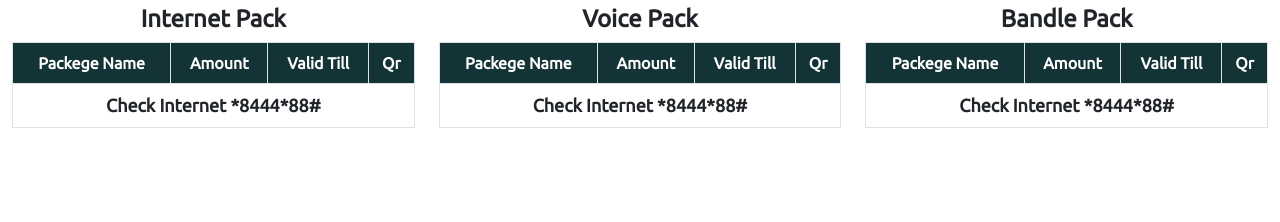
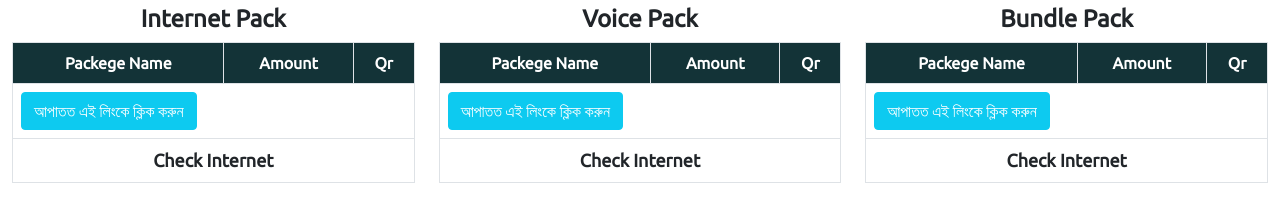
Before and after one commit to rahmatchy/bdoperatorpackege, a plain HTML site: page banglalink.html in a window 1280 px wide. Shown: the part 206-428 px from the top of the page. Drawn offline with Linux system fonts and the light colour scheme.

Commit message:
banglalink short add

```diff
--- a/banglalink.html
+++ b/banglalink.html
@@ -49,59 +49,86 @@
                 <h3 class="text-center fs-2 fw-bolder mb-2"> <img src="img/blink.jpg" alt="" width="70px"> &nbsp; Banglalink</h3>
                 <div class="col-md-4">
                     <h4 class="text-center fw-bold fs-4">Internet Pack</h4>
-                    <table class="table table-striped table-hover table-bordered">
-
+                    <table class="table table-hover table-bordered">
                         <thead class="text-center">
                             <th>Packege Name</th>
                             <th>Amount</th>
-                            <th>Valid Till</th>
                             <th>Qr</th>
                         </thead>
                         <tbody>
+                            <!-- <tr class="weekly">
+                                <td colspan="3"> Weekly Packs</td>
+                            </tr>
+
+                            <tr class="monthly">
+                                <td colspan="3"> Monthly Packs</td>
+                            </tr> -->
+                           <tr>
+                               <td colspan="3"> <button class="btn btn-info">
+                                   <a href="https://www.banglalink.net/en/prepaid/internet" target="_blank">আপাতত এই লিংকে ক্লিক করুন</a>
+                                </button></td>
+                           </tr>
 
                         </tbody>
                         <tfoot>
-                            <td colspan="4" class="table fw-bold text-center">Check Internet *8444*88#</td>
+                            <td colspan="3" class="table fw-bold text-center">Check Internet </td>
                         </tfoot>
 
                     </table>
                 </div>
                 <div class="col-md-4">
                     <h4 class="text-center fw-bold fs-4">Voice Pack</h4>
-                    <table class="table table-striped table-hover table-bordered">
+                    <table class="table table-hover table-bordered">
 
                         <thead class="text-center">
                             <th>Packege Name</th>
                             <th>Amount</th>
-                            <th>Valid Till</th>
                             <th>Qr</th>
                         </thead>
                         <tbody>
+                            <tr>
+                                <td colspan="3"><button class="btn btn-info">
+                                    <a href="https://www.banglalink.net/en/prepaid/voice" target="_blank">আপাতত এই লিংকে ক্লিক করুন</a></button></td>
+                            </tr>
+                            <!-- <tr class="weekly">
+                                <td colspan="3"> Weekly Packs</td>
+                            </tr>
+                            <tr class="monthly">
+                                <td colspan="3"> Monthly Packs</td>
+                            </tr> -->
 
                         </tbody>
                         <tfoot>
-                            <td colspan="4" class="table fw-bold text-center">Check Internet *8444*88#</td>
+                            <td colspan="3" class="table fw-bold text-center">Check Internet </td>
                         </tfoot>
 
                     </table>
                 </div>
                 <div class="col-md-4">
-                    <h4 class="text-center fw-bold fs-4">Bandle Pack</h4>
-                    <table class="table table-striped table-hover table-bordered">
+                    <h4 class="text-center fw-bold fs-4">Bundle Pack</h4>
+                    <table class="table table-hover table-bordered">
 
                         <thead class="text-center">
                             <th>Packege Name</th>
                             <th>Amount</th>
-                            <th>Valid Till</th>
                             <th>Qr</th>
                         </thead>
                         <tbody>
-
+                            <!-- <tr class="weekly">
+                                <td colspan="3"> Weekly Packs</td>
+                            </tr>
+                            <tr class="monthly">
+                                <td colspan="3"> Monthly Packs</td>
+                            </tr> -->
+                            <tr>
+                                <td colspan="3"><button class="btn btn-info">
+                                    <a href="https://www.banglalink.net/en/prepaid/bundles" target="_blank">আপাতত এই লিংকে ক্লিক করুন</a>
+                                </button></td>
+                            </tr>
                         </tbody>
                         <tfoot>
-                            <td colspan="4" class="table fw-bold text-center">Check Internet *8444*88#</td>
+                            <td colspan="3" class="table fw-bold text-center">Check Internet </td>
                         </tfoot>
-
                     </table>
                 </div>
             </div>
```
Also changed, not shown: airtel.html (+1 -1 lines), grameenphone.html (+0 -2 lines), index.html (+0 -1 lines), teletalk.html (+1 -1 lines).
